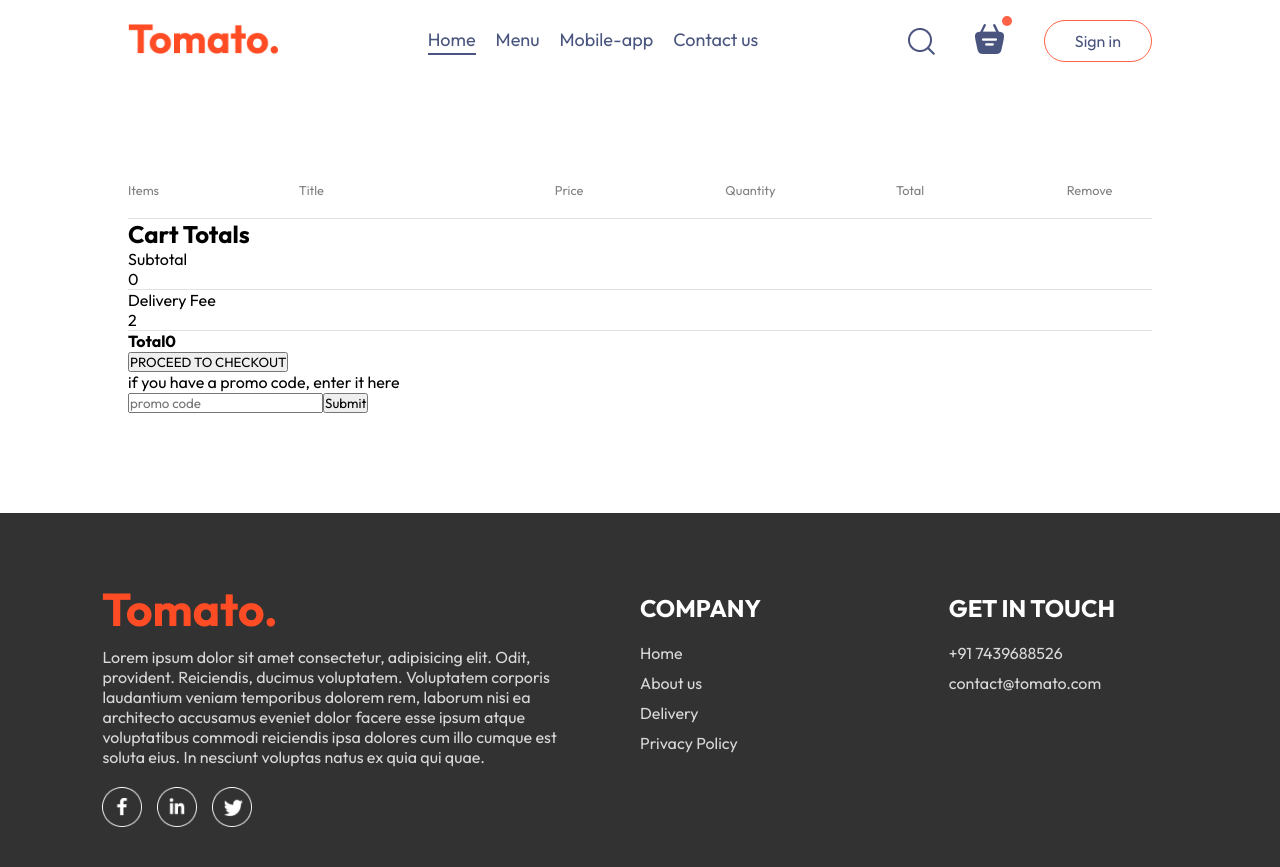
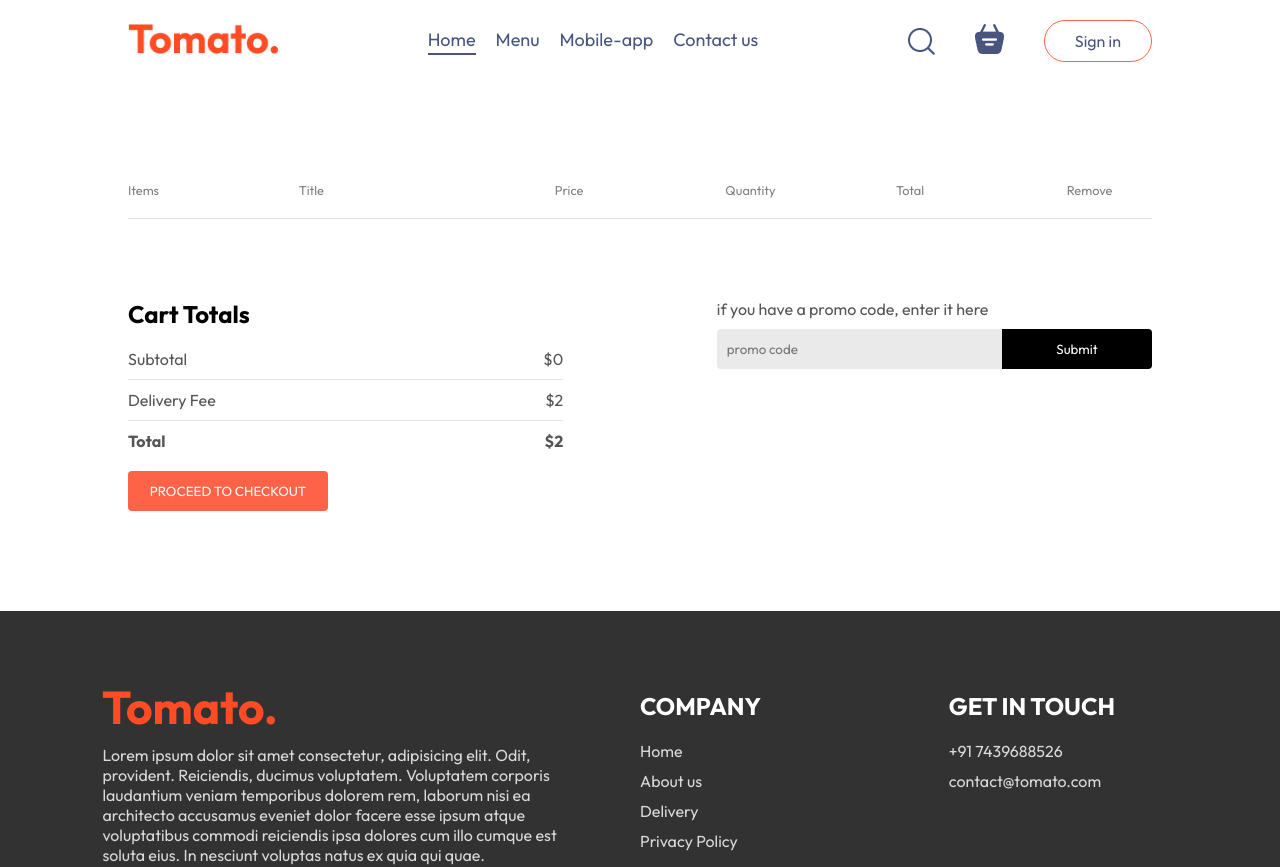
Before and after one commit to Shrimant05/Tomato-Food-Delivery-App, a React (Vite) app in the folder frontend/: page /cart in a window 1280 px wide. Shown: the top 867 px of the page. Built offline with nearby package versions, Linux system fonts and the light colour scheme.

Commit message:
Cart page complete

```diff
--- a/frontend/src/components/Navbar/Navbar.jsx
+++ b/frontend/src/components/Navbar/Navbar.jsx
@@ -1,10 +1,11 @@
-import React, { useState } from 'react'
+import React, { useContext, useState } from 'react'
 import './Navbar.css'
 import { assets } from '../../assets/assets'
 import { Link } from 'react-router-dom'
-
+import { StoreContext } from '../../context/StoreContext'
 const Navbar = ({setShowLogin}) => {
     const [menu,setMenu]=useState("home");
+    const {getTotalCartAmount}=useContext(StoreContext);
   return (
     <div className='navbar'>
         <Link to={'/'}><img src={assets.logo} alt="" className='logo'/></Link>
@@ -18,7 +19,7 @@ const Navbar = ({setShowLogin}) => {
             <img src={assets.search_icon} alt="" />
             <div className="navbar-search-icon">
                 <Link to={'/cart'}><img src={assets.basket_icon} alt="" /></Link>
-                <div className="dot"></div>
+                <div className={getTotalCartAmount()?"dot":""}></div>
             </div>
             <button onClick={()=>setShowLogin(true)}>Sign in</button>
         </div>
--- a/frontend/src/context/StoreContext.jsx
+++ b/frontend/src/context/StoreContext.jsx
@@ -1,21 +1,19 @@
-import { createContext,useEffect,useState } from "react";
+import { createContext, useEffect, useState } from "react";
 import { food_list } from "../assets/assets";
 export const StoreContext = createContext();
 
 /* const StoreContextProvider=(props)=>{ */
 
 export const StoreContextProvider = ({ children }) => {
-      const[cartItems,setCartItems]=useState({});
+  const [cartItems, setCartItems] = useState({});
   const [foodList, setFoodList] = useState(food_list);
-  const addToCart=(itemId)=>{
-    if(!cartItems[itemId]){
-      setCartItems((prev)=>({...prev,[itemId]:1}))
+  const addToCart = (itemId) => {
+    if (!cartItems[itemId]) {
+      setCartItems((prev) => ({ ...prev, [itemId]: 1 }));
+    } else {
+      setCartItems((prev) => ({ ...prev, [itemId]: prev[itemId] + 1 }));
     }
-    else{
-      setCartItems((prev)=>({...prev,[itemId]:prev[itemId]+1})) ;
-    }
-
-  }
+  };
   const removeFromCart = (itemId) => {
     setCartItems((prev) => {
       const updatedCart = { ...prev };
@@ -32,23 +30,33 @@ export const StoreContext = createContext();
     });
   };
   //export const StoreContext = createContext({});
-useEffect(()=>{
-  console.log(cartItems)
-},[cartItems])
+  useEffect(() => {
+    console.log(cartItems);
+  }, [cartItems]);
+  const getTotalCartAmount = () => {
+    let totalAmount = 0;
+    for (const item in cartItems) {
+      if (cartItems[item] > 0) {
+        let itemInfo = foodList.find((product) => product._id === item);
+        totalAmount += itemInfo.price * cartItems[item];
+      }
+    }
+    return totalAmount;
+  };
   const value = {
     foodList,
     setFoodList,
     cartItems,
     setCartItems,
     addToCart,
-removeFromCart  };
+    removeFromCart,
+    getTotalCartAmount,
+  };
 
-        return(
-           < StoreContext.Provider value={value}>
-            {children}
-           </StoreContext.Provider>
-        )
-}
+  return (
+    <StoreContext.Provider value={value}>{children}</StoreContext.Provider>
+  );
+};
 
 /*
 import { createContext, useState } from "react";
--- a/frontend/src/pages/Cart/Cart.css
+++ b/frontend/src/pages/Cart/Cart.css
@@ -1,29 +1,93 @@
-.cart{
+.cart {
   margin-top: 100px;
 }
-.cart-items-title{
+.cart-items-title {
   display: grid;
   grid-template-columns: 1fr 1.5fr 1fr 1fr 1fr 0.5fr;
   align-items: center;
   color: grey;
-    font-size: max(1vw,12px);
-
+  font-size: max(1vw, 12px);
 }
-.cart-items-items{
+.cart-items-items {
   margin: 10px 0px;
   color: black;
-
 }
-.cart-items-items img{
+.cart-items-items img {
   width: 50px;
-
-
 }
-.cart hr{
+.cart hr {
   height: 1px;
   background-color: #e2e2e2;
   border: none;
 }
-.cart-items-items .cross{
+.cart-items-items .cross {
   cursor: pointer;
 }
+.cart-bottom {
+  margin-top: 80px;
+  display: flex;
+  justify-content: space-between;
+  gap: max(12vw, 20px);
+}
+.cart-total {
+  flex: 1;
+  display: flex;
+  flex-direction: column;
+  gap: 20px;
+}
+.cart-total-details {
+  display: flex;
+  justify-content: space-between;
+  color: #555;
+}
+.cart-total hr {
+  margin: 10px 0px;
+}
+.cart-total button {
+  background-color: tomato;
+  color: white;
+  border: none;
+  cursor: pointer;
+  width: max(15vw, 200px);
+  padding: 12px 0px;
+  border-radius: 4px;
+}
+.cart-promocode{
+    flex: 1;
+
+}
+.cart-promocode p{
+    color: #555;
+}
+.cart-promocode-input{
+    margin-top: 10px;
+    display: flex;
+    justify-content: space-between;
+    align-items: center;
+    background-color: #eaeaea;
+    border-radius: 4px;
+}
+.cart-promocode-input input{
+    border: none;
+    background-color: transparent;
+    padding: 10px;
+
+    outline: none;
+}
+.cart-promocode-input button{
+    width: max(10vw,150px);
+    background-color: rgb(0, 0, 0);
+    color: white;
+    border: none;
+    cursor: pointer;
+    padding: 12px 5px;
+    border-radius: 0px 4px 4px 0px;
+}
+@media (max-width: 750px){
+    .cart-bottom{
+        flex-direction: column-reverse;
+    }
+    .cart-promocode{
+        justify-content: start;
+    }
+}
--- a/frontend/src/pages/Cart/Cart.jsx
+++ b/frontend/src/pages/Cart/Cart.jsx
@@ -3,7 +3,7 @@ import "./Cart.css";
 import { StoreContext } from "../../context/StoreContext";
 
 const Cart = () => {
-  const { cartItems, foodList, removeFromCart } = useContext(StoreContext);
+  const { cartItems, foodList, removeFromCart ,getTotalCartAmount} = useContext(StoreContext);
   return (
     <div className="cart">
       <div className="cart-items">
@@ -43,17 +43,17 @@ const Cart = () => {
           <div>
             <div className="cart-total-details">
               <p>Subtotal</p>
-              <p>{0}</p>
+              <p>${getTotalCartAmount()}</p>
             </div>
             <hr />
           <div className="cart-total-details">
             <p>Delivery Fee</p>
-            <p>{2}</p>
+            <p>${2}</p>
           </div>
           <hr />
           <div className="cart-total-details">
             <b>Total</b>
-            <b>{0}</b>
+            <b>${getTotalCartAmount()+2}</b>
           </div>
 
           </div>
@@ -62,7 +62,7 @@ const Cart = () => {
         <div className="cart-promocode">
           <div>
             <p>if you have a promo code, enter it here</p>
-            <div className="class-promocode-input">
+            <div className="cart-promocode-input">
               <input type="text" placeholder="promo code" />
               <button>Submit</button>
             </div>
```
Lines whose indentation alone changed are shown as unchanged.
